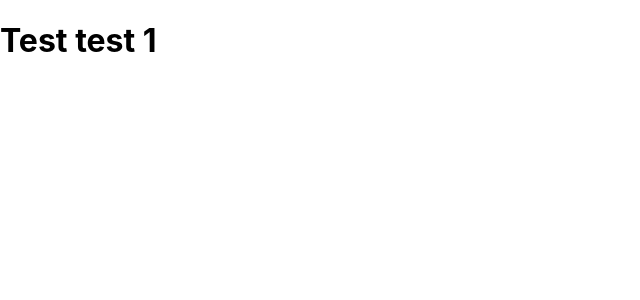
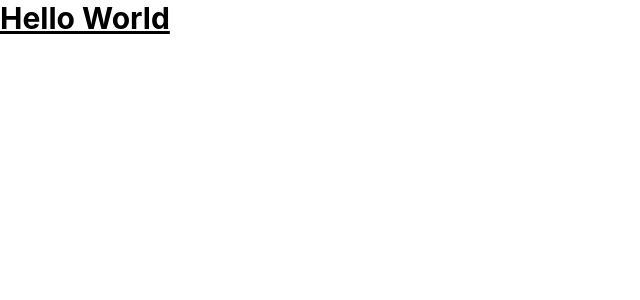
Before and after one commit to acordero4852/Campbnb, a React (Create React App) app in the folder client/: page / in a window 1280 px wide. Shown: the top 300 px of the page, without its empty margins (0-640 px from the left). Built offline with nearby package versions, Linux system fonts and the light colour scheme.

Commit message:
installed tailwind css

```diff
--- a/client/package.json
+++ b/client/package.json
@@ -35,5 +35,8 @@
       "last 1 firefox version",
       "last 1 safari version"
     ]
+  },
+  "devDependencies": {
+    "tailwindcss": "^3.2.2"
   }
 }
--- a/client/src/App.css
+++ /dev/null
@@ -1,3 +0,0 @@
-.App {
-
-}
--- a/client/src/App.js
+++ b/client/src/App.js
@@ -1,9 +1,9 @@
-import './App.css';
-
 function App() {
   return (
     <div className="App">
-      <h1>Test test 1</h1>
+      <h1 class="text-3xl font-bold underline">
+        Hello World
+      </h1>
     </div>
   );
 }
--- a/client/src/index.css
+++ b/client/src/index.css
@@ -1,3 +1,7 @@
+@tailwind base;
+@tailwind components;
+@tailwind utilities;
+
 body {
   margin: 0;
   font-family: -apple-system, BlinkMacSystemFont, 'Segoe UI', 'Roboto', 'Oxygen',
--- /dev/null
+++ b/client/tailwind.config.js
@@ -0,0 +1,8 @@
+/** @type {import('tailwindcss').Config} */
+module.exports = {
+  content: ["./src/**/*.{html,js}"],
+  theme: {
+    extend: {},
+  },
+  plugins: [],
+}
```
